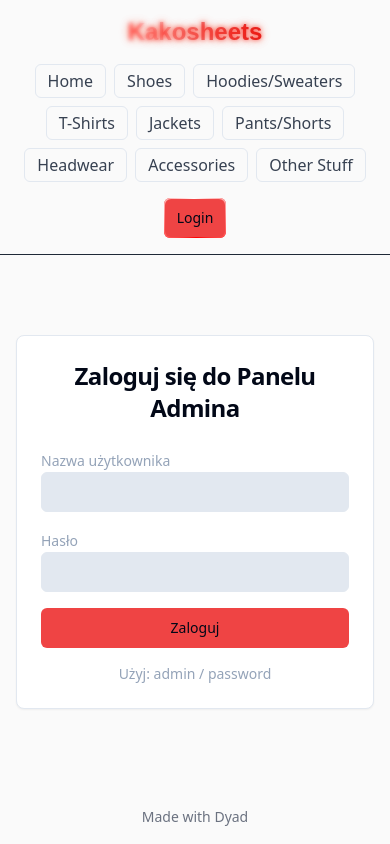
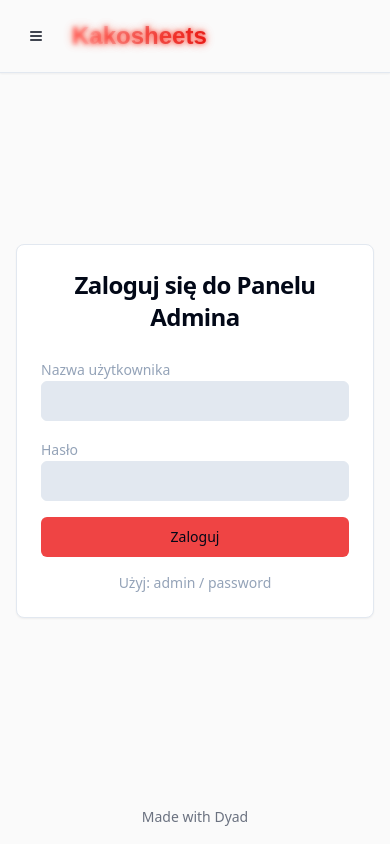
Before and after one commit to voiddhuals/kakosheets, a React (Vite) app: page /login in a window 390 px wide. Built offline with nearby package versions, Linux system fonts and the light colour scheme.

Commit message:
[dyad] wrote 2 file(s)

```diff
--- a/src/components/Header.tsx
+++ b/src/components/Header.tsx
@@ -3,6 +3,7 @@
 import React from 'react';
 import { Link } from 'react-router-dom';
 import GradientButton from './GradientButton';
+import MobileNav from './MobileNav'; // Importujemy nowy komponent
 
 const Header = () => {
   const navLinks = [
@@ -18,24 +19,27 @@ const Header = () => {
   ];
 
   return (
-    <header className="flex flex-col md:flex-row justify-between items-center p-4 bg-background text-foreground border-b border-gray-800">
-      <div className="font-orbitron text-2xl md:text-3xl font-semibold mb-4 md:mb-0 text-transparent bg-clip-text bg-gradient-to-r from-white to-red-600 text-glow">
-        <Link to="/">
-          Kakosheets
-        </Link>
+    <header className="flex justify-between items-center p-4 bg-background text-foreground border-b border-border shadow-sm">
+      <div className="flex items-center gap-4">
+        <MobileNav /> {/* Nawigacja mobilna */}
+        <div className="font-orbitron text-2xl md:text-3xl font-semibold text-transparent bg-clip-text bg-gradient-to-r from-white to-red-600 text-glow">
+          <Link to="/">
+            Kakosheets
+          </Link>
+        </div>
       </div>
-      <nav className="flex-grow flex flex-wrap justify-center gap-2 md:gap-4 mb-4 md:mb-0">
+      <nav className="hidden md:flex flex-wrap justify-center gap-2 md:gap-4">
         {navLinks.map((link) => (
           <Link
             key={link.name}
             to={link.path}
-            className="text-gray-700 hover:text-red-400 transition-colors text-base border border-border rounded-md px-3 py-1"
+            className="text-muted-foreground hover:text-primary transition-colors text-base border border-border rounded-sm px-3 py-1 transition-all duration-200 hover:scale-105 hover:border-red-500"
           >
             {link.name}
           </Link>
         ))}
       </nav>
-      <div className="flex space-x-4">
+      <div className="hidden md:flex space-x-4">
         <GradientButton asChild>
           <Link to="/login">Login</Link>
         </GradientButton>
--- /dev/null
+++ b/src/components/MobileNav.tsx
@@ -0,0 +1,61 @@
+"use client";
+
+import React from 'react';
+import { Link } from 'react-router-dom';
+import { Sheet, SheetContent, SheetTrigger } from '@/components/ui/sheet';
+import { Button } from '@/components/ui/button';
+import { Menu } from 'lucide-react';
+import { Separator } from '@/components/ui/separator';
+
+const navLinks = [
+  { name: "Home", path: "/" },
+  { name: "Shoes", path: "/category/shoes" },
+  { name: "Hoodies/Sweaters", path: "/category/hoodies-sweaters" },
+  { name: "T-Shirts", path: "/category/t-shirts" },
+  { name: "Jackets", path: "/category/jackets" },
+  { name: "Pants/Shorts", path: "/category/pants-shorts" },
+  { name: "Headwear", path: "/category/headwear" },
+  { name: "Accessories", path: "/category/accessories" },
+  { name: "Other Stuff", path: "/category/other-stuff" },
+];
+
+const MobileNav = () => {
+  return (
+    <Sheet>
+      <SheetTrigger asChild>
+        <Button variant="ghost" size="icon" className="md:hidden text-foreground">
+          <Menu className="h-6 w-6" />
+          <span className="sr-only">Otwórz menu nawigacyjne</span>
+        </Button>
+      </SheetTrigger>
+      <SheetContent side="left" className="w-[250px] sm:w-[300px] bg-card text-card-foreground border-r border-border p-4">
+        <Link to="/" className="flex items-center mb-6">
+          <span className="font-orbitron text-2xl font-semibold text-transparent bg-clip-text bg-gradient-to-r from-white to-red-600 text-glow">
+            Kakosheets
+          </span>
+        </Link>
+        <Separator className="mb-6 bg-border" />
+        <nav className="flex flex-col gap-3">
+          {navLinks.map((link) => (
+            <Link
+              key={link.name}
+              to={link.path}
+              className="block px-3 py-2 text-lg font-medium text-muted-foreground hover:text-primary hover:bg-accent rounded-md transition-colors duration-200"
+            >
+              {link.name}
+            </Link>
+          ))}
+          <Separator className="my-2 bg-border" />
+          <Link
+            to="/login"
+            className="block px-3 py-2 text-lg font-medium text-muted-foreground hover:text-primary hover:bg-accent rounded-md transition-colors duration-200"
+          >
+            Login
+          </Link>
+        </nav>
+      </SheetContent>
+    </Sheet>
+  );
+};
+
+export default MobileNav;
```
